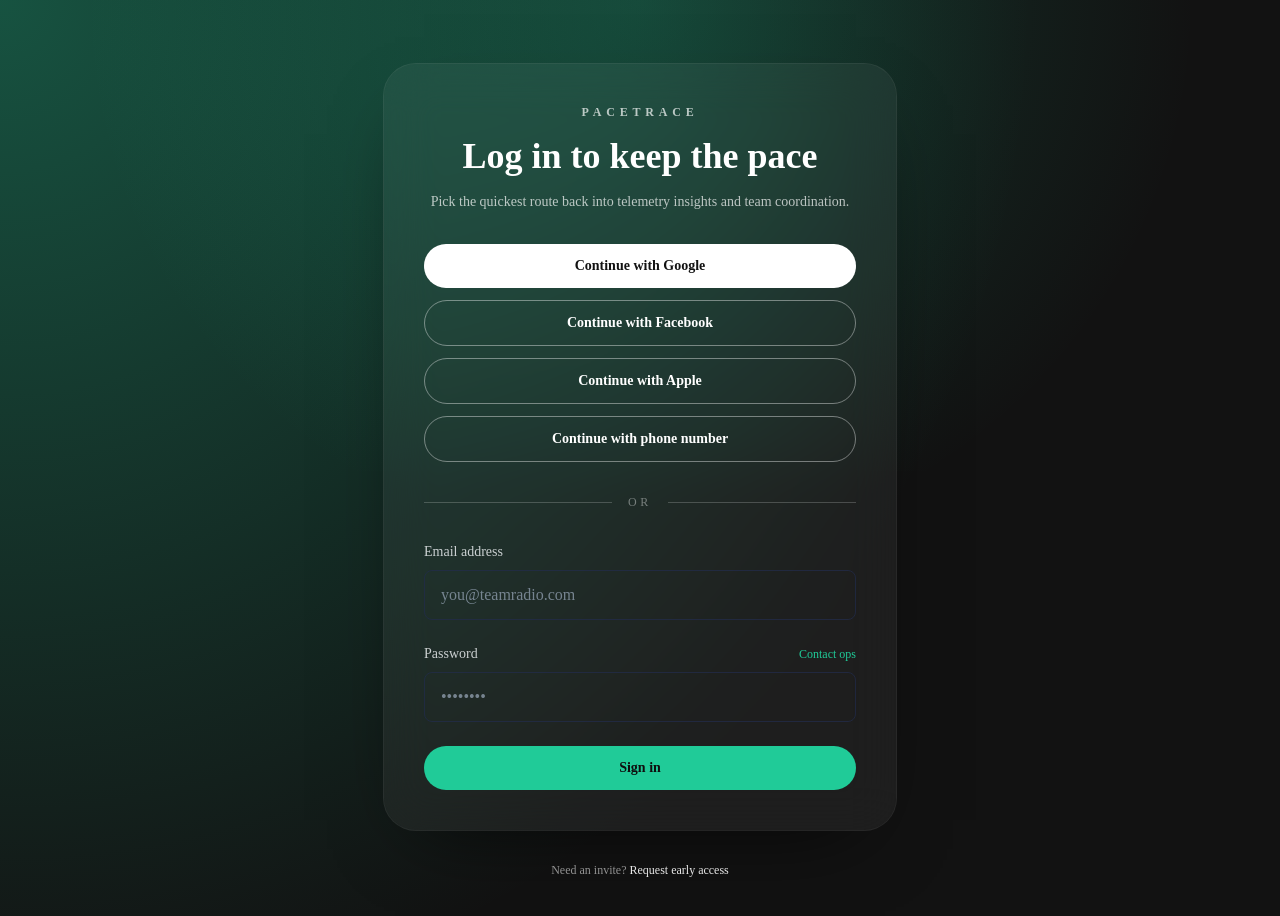
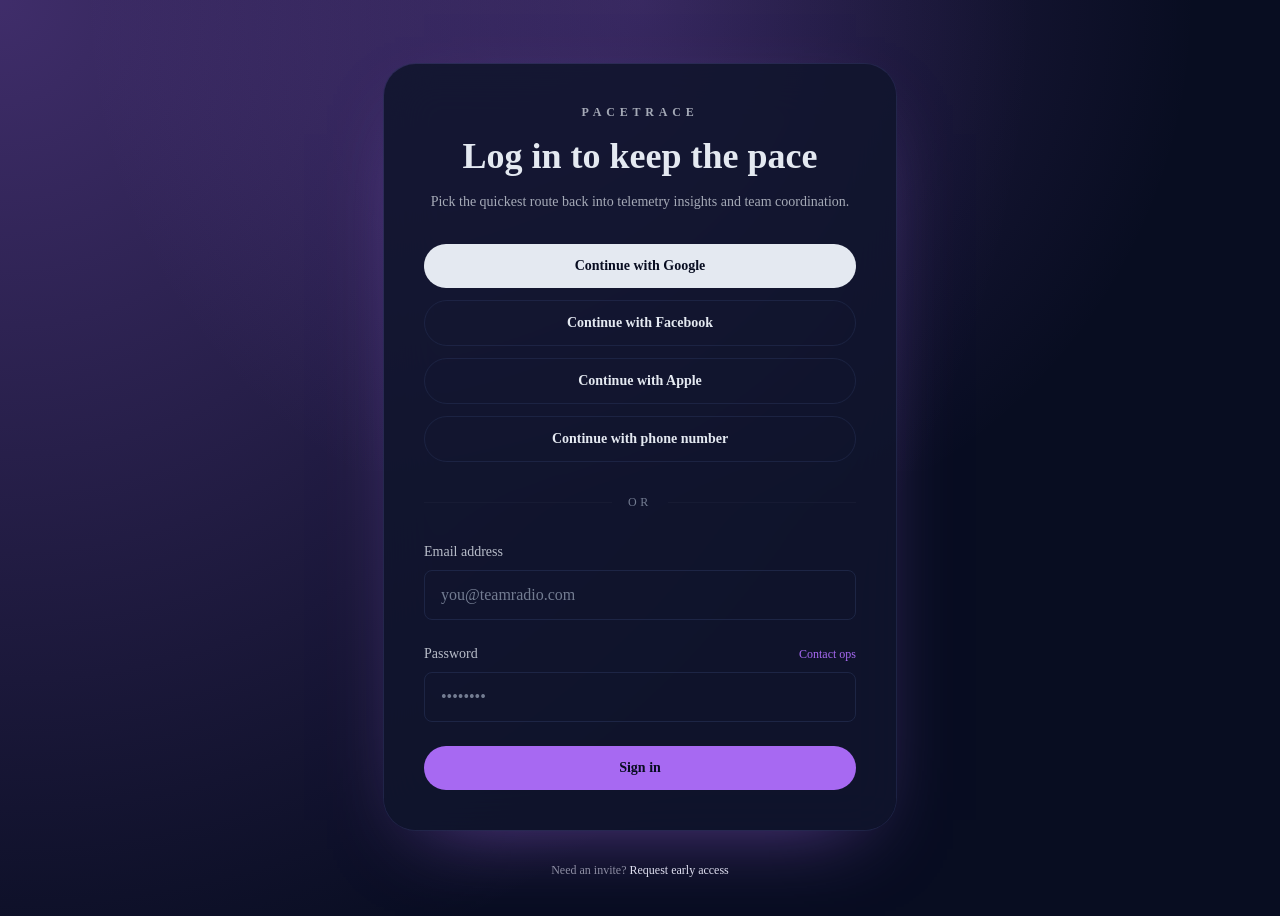
Before and after one commit to JaysonBrenton/PaceTrace, a Next.js app: page /login in a window 1280 px wide. Shown: the top 916 px of the page. Built offline with nearby package versions, Linux system fonts and the light colour scheme.

Commit message:
Align app theme with forgot flow styling

```diff
--- a/src/app/globals.css
+++ b/src/app/globals.css
@@ -4,15 +4,16 @@
 
 @layer base {
   :root {
-    --color-bg: 226 36% 9%;
-    --color-fg: 210 40% 98%;
-    --color-muted: 226 32% 17%;
-    --color-muted-foreground: 214 20% 68%;
-    --color-card: 228 44% 14%;
-    --color-card-border: 226 38% 22%;
-    --color-accent: 162 73% 46%;
-    --color-accent-muted: 162 63% 38%;
+    --color-bg: 228 60% 8%;
+    --color-fg: 215 33% 92%;
+    --color-muted: 226 34% 16%;
+    --color-muted-foreground: 217 19% 68%;
+    --color-card: 229 47% 12%;
+    --color-card-border: 227 38% 23%;
+    --color-accent: 267 84% 68%;
+    --color-accent-muted: 268 74% 60%;
     --color-success: 160 84% 39%;
+    --color-destructive: 0 84% 63%;
 
     color-scheme: dark;
   }
@@ -25,8 +26,8 @@
     @apply min-h-screen bg-background text-foreground antialiased;
     font-feature-settings: "rlig" 1, "calt" 1;
     background-image:
-      radial-gradient(circle at 20% -10%, hsla(var(--color-accent) / 0.18), transparent 55%),
-      radial-gradient(circle at 80% 0%, hsla(var(--color-accent) / 0.1), transparent 50%),
+      radial-gradient(circle at 20% -10%, hsla(var(--color-accent) / 0.22), transparent 55%),
+      radial-gradient(circle at 80% 0%, hsla(var(--color-accent) / 0.14), transparent 50%),
       linear-gradient(180deg, hsla(var(--color-bg) / 1) 0%, hsla(var(--color-bg) / 1) 100%);
   }
 
--- a/src/app/icon.tsx
+++ b/src/app/icon.tsx
@@ -17,8 +17,8 @@ export default function Icon() {
           display: "flex",
           alignItems: "center",
           justifyContent: "center",
-          background: "#04070b",
-          color: "#63f1c3",
+          background: "#080d21",
+          color: "#a769f2",
           fontSize: 36,
           fontWeight: 700,
           borderRadius: 16,
--- a/src/app/login/page.tsx
+++ b/src/app/login/page.tsx
@@ -10,18 +10,18 @@ export const metadata: Metadata = {
 
 export default function LoginPage() {
   return (
-    <div className="relative isolate flex min-h-screen items-center justify-center overflow-hidden bg-[#121212] px-4 py-16 text-white sm:px-6">
+    <div className="relative isolate flex min-h-screen items-center justify-center overflow-hidden bg-background px-4 py-16 text-foreground sm:px-6">
       <div
         aria-hidden
         className="pointer-events-none absolute inset-0 -z-10 bg-[radial-gradient(circle_at_top_left,hsla(var(--color-accent)/0.35),transparent_65%)]"
       />
       <div className="absolute inset-x-0 top-0 -z-10 h-1/2 bg-[radial-gradient(circle_at_top,hsl(var(--color-accent)/0.2),transparent_70%)]" aria-hidden />
       <div className="relative w-full max-w-lg">
-        <div className="space-y-8 rounded-[32px] bg-white/5 p-10 text-white shadow-[0_30px_80px_-40px_rgba(0,0,0,0.8)] ring-1 ring-white/10 backdrop-blur-xl">
+        <div className="space-y-8 rounded-[32px] bg-[hsla(var(--color-card)/0.88)] p-10 text-foreground shadow-[0_30px_80px_-40px_hsla(var(--color-accent)/0.6)] ring-1 ring-[hsla(var(--color-card-border)/0.6)] backdrop-blur-xl">
           <div className="space-y-4 text-center">
-            <p className="text-xs font-semibold uppercase tracking-[0.4em] text-white/70">PaceTrace</p>
+            <p className="text-xs font-semibold uppercase tracking-[0.4em] text-foreground/70">PaceTrace</p>
             <h1 className="text-3xl font-semibold leading-tight sm:text-4xl">Log in to keep the pace</h1>
-            <p className="text-sm text-white/70">
+            <p className="text-sm text-foreground/70">
               Pick the quickest route back into telemetry insights and team coordination.
             </p>
           </div>
@@ -29,9 +29,9 @@ export default function LoginPage() {
           <LoginForm />
         </div>
 
-        <p className="mt-8 text-center text-xs text-white/60">
+        <p className="mt-8 text-center text-xs text-foreground/60">
           Need an invite?{" "}
-          <Link className="font-medium text-white transition hover:text-[hsl(var(--color-accent))]" href="#">
+          <Link className="font-medium text-foreground transition hover:text-[hsl(var(--color-accent))]" href="#">
             Request early access
           </Link>
         </p>
--- a/src/app/login/sign-in-form.tsx
+++ b/src/app/login/sign-in-form.tsx
@@ -65,7 +65,7 @@ export function LoginForm() {
       <div className="space-y-3">
         <button
           type="button"
-          className="inline-flex w-full items-center justify-center rounded-full bg-white px-6 py-3 text-sm font-semibold text-[#121212] transition hover:bg-white/90 focus-visible:outline-none focus-visible:ring-2 focus-visible:ring-white/70"
+          className="inline-flex w-full items-center justify-center rounded-full bg-foreground px-6 py-3 text-sm font-semibold text-background transition hover:bg-foreground/90 focus-visible:outline-none focus-visible:ring-2 focus-visible:ring-[hsla(var(--color-foreground)/0.55)] focus-visible:ring-offset-2 focus-visible:ring-offset-[hsl(var(--color-bg))]"
           data-analytics-event="auth:provider:google"
           disabled={Boolean(isProviderSubmitting)}
           onClick={() => void handleProviderSignIn("google")}
@@ -74,7 +74,7 @@ export function LoginForm() {
         </button>
         <button
           type="button"
-          className="inline-flex w-full items-center justify-center rounded-full border border-white/40 bg-transparent px-6 py-3 text-sm font-semibold text-white transition hover:border-white hover:bg-white/10 focus-visible:outline-none focus-visible:ring-2 focus-visible:ring-white/70"
+          className="inline-flex w-full items-center justify-center rounded-full border border-border/60 bg-transparent px-6 py-3 text-sm font-semibold text-foreground transition hover:border-border hover:bg-foreground/10 focus-visible:outline-none focus-visible:ring-2 focus-visible:ring-[hsla(var(--color-foreground)/0.5)] focus-visible:ring-offset-2 focus-visible:ring-offset-[hsl(var(--color-bg))]"
           data-analytics-event="auth:provider:facebook"
           disabled={Boolean(isProviderSubmitting)}
           onClick={() => void handleProviderSignIn("facebook")}
@@ -83,7 +83,7 @@ export function LoginForm() {
         </button>
         <button
           type="button"
-          className="inline-flex w-full items-center justify-center rounded-full border border-white/40 bg-transparent px-6 py-3 text-sm font-semibold text-white transition hover:border-white hover:bg-white/10 focus-visible:outline-none focus-visible:ring-2 focus-visible:ring-white/70"
+          className="inline-flex w-full items-center justify-center rounded-full border border-border/60 bg-transparent px-6 py-3 text-sm font-semibold text-foreground transition hover:border-border hover:bg-foreground/10 focus-visible:outline-none focus-visible:ring-2 focus-visible:ring-[hsla(var(--color-foreground)/0.5)] focus-visible:ring-offset-2 focus-visible:ring-offset-[hsl(var(--color-bg))]"
           data-analytics-event="auth:provider:apple"
           disabled={Boolean(isProviderSubmitting)}
           onClick={() => void handleProviderSignIn("apple")}
@@ -92,7 +92,7 @@ export function LoginForm() {
         </button>
         <button
           type="button"
-          className="inline-flex w-full items-center justify-center rounded-full border border-white/40 bg-transparent px-6 py-3 text-sm font-semibold text-white transition hover:border-white hover:bg-white/10 focus-visible:outline-none focus-visible:ring-2 focus-visible:ring-white/70"
+          className="inline-flex w-full items-center justify-center rounded-full border border-border/60 bg-transparent px-6 py-3 text-sm font-semibold text-foreground transition hover:border-border hover:bg-foreground/10 focus-visible:outline-none focus-visible:ring-2 focus-visible:ring-[hsla(var(--color-foreground)/0.5)] focus-visible:ring-offset-2 focus-visible:ring-offset-[hsl(var(--color-bg))]"
           data-analytics-event="auth:provider:phone"
           disabled={Boolean(isProviderSubmitting)}
           onClick={() => void handleProviderSignIn("phone")}
@@ -101,10 +101,10 @@ export function LoginForm() {
         </button>
       </div>
 
-      <div className="flex items-center gap-4 text-xs uppercase tracking-[0.3em] text-white/40">
-        <span className="h-px flex-1 bg-white/20" aria-hidden />
+      <div className="flex items-center gap-4 text-xs uppercase tracking-[0.3em] text-muted-foreground/70">
+        <span className="h-px flex-1 bg-muted/60" aria-hidden />
         Or
-        <span className="h-px flex-1 bg-white/20" aria-hidden />
+        <span className="h-px flex-1 bg-muted/60" aria-hidden />
       </div>
 
       <form className="space-y-6" method="post" data-analytics-event="auth:submit" onSubmit={handleSubmit}>
@@ -143,7 +143,7 @@ export function LoginForm() {
 
         <button
           type="submit"
-          className="inline-flex w-full items-center justify-center rounded-full bg-[hsl(var(--color-accent))] px-6 py-3 text-sm font-semibold text-[#0f0f0f] transition hover:bg-[hsl(var(--color-accent-muted))] focus-visible:outline-none focus-visible:ring-2 focus-visible:ring-white/70 disabled:cursor-not-allowed disabled:opacity-70"
+          className="inline-flex w-full items-center justify-center rounded-full bg-[hsl(var(--color-accent))] px-6 py-3 text-sm font-semibold text-background transition hover:bg-[hsl(var(--color-accent-muted))] focus-visible:outline-none focus-visible:ring-2 focus-visible:ring-[hsla(var(--color-foreground)/0.55)] focus-visible:ring-offset-2 focus-visible:ring-offset-[hsl(var(--color-bg))] disabled:cursor-not-allowed disabled:opacity-70"
           data-analytics-event="auth:submit:primary"
           disabled={isSubmitting}
         >
--- a/tailwind.config.ts
+++ b/tailwind.config.ts
@@ -19,6 +19,7 @@ const config: Config = {
         accent: "hsl(var(--color-accent) / <alpha-value>)",
         "accent-muted": "hsl(var(--color-accent-muted) / <alpha-value>)",
         success: "hsl(var(--color-success) / <alpha-value>)",
+        destructive: "hsl(var(--color-destructive) / <alpha-value>)",
       },
       fontFamily: {
         sans: ["var(--font-sans)", ...fontFamily.sans],
```
